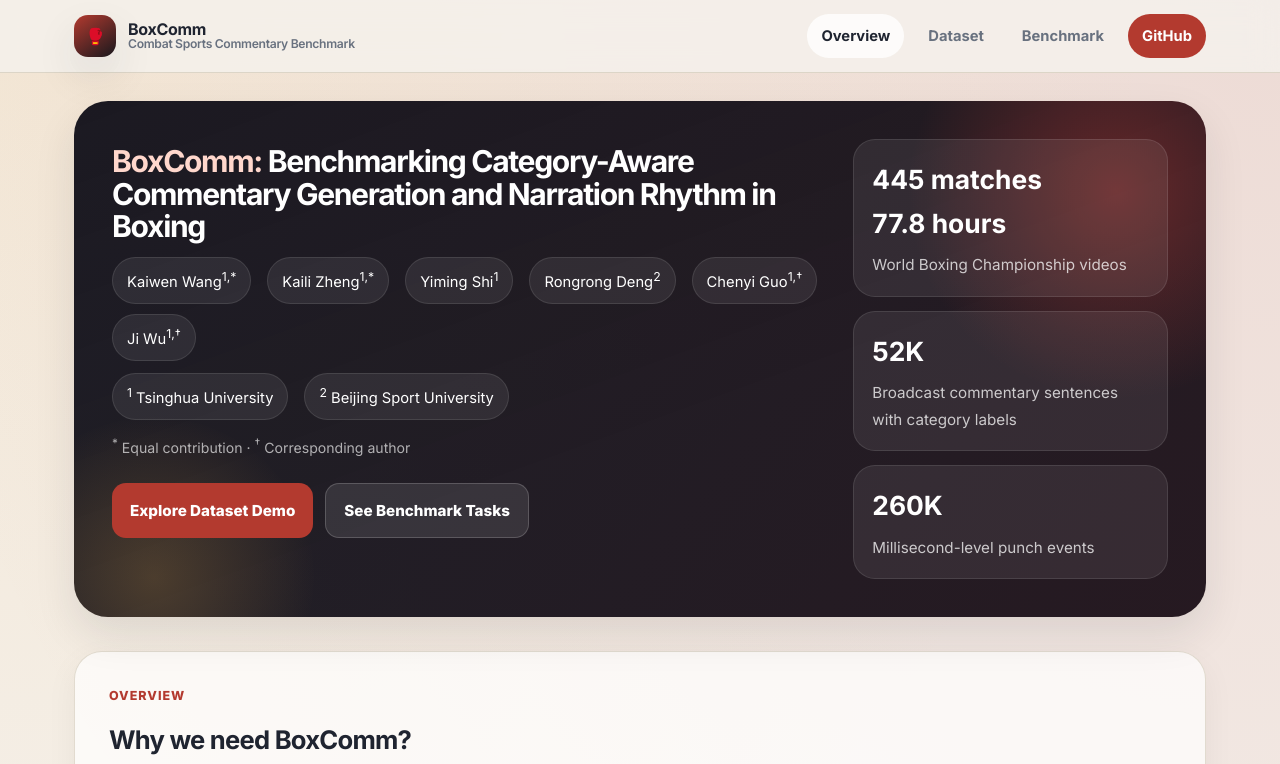
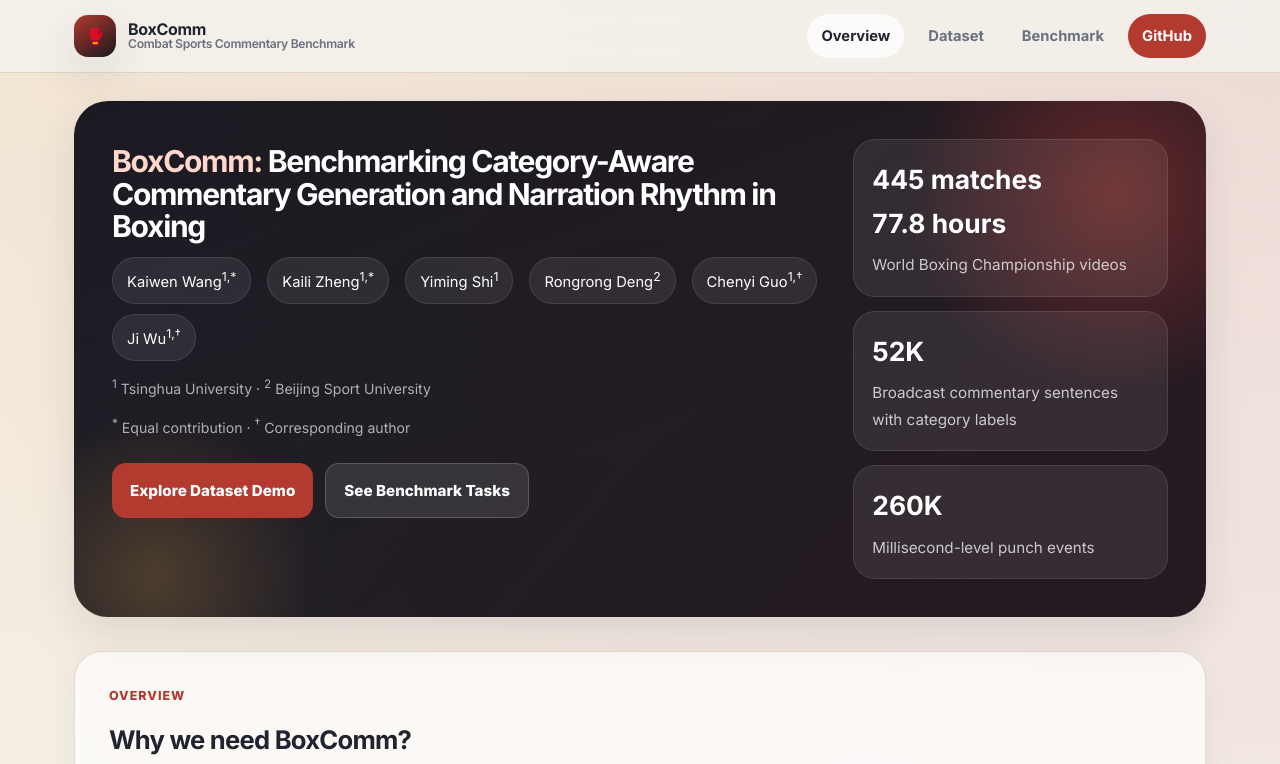
Before and after one commit to gouba2333/BoxComm, a plain HTML site: page index.html in a window 1280 px wide. Shown: the top 764 px of the page. Drawn offline with Linux system fonts and the light colour scheme.

Commit message:
fix author

```diff
--- a/index.html
+++ b/index.html
@@ -45,10 +45,7 @@
               <span class="author-pill">Chenyi Guo<sup>1,†</sup></span>
               <span class="author-pill">Ji Wu<sup>1,†</sup></span>
             </div>
-            <div class="affiliations">
-              <span class="affiliation-pill"><sup>1</sup> Tsinghua University</span>
-              <span class="affiliation-pill"><sup>2</sup> Beijing Sport University</span>
-            </div>
+            <div class="hero-meta"><sup>1</sup> Tsinghua University · <sup>2</sup> Beijing Sport University</div>
             <div class="hero-meta"><sup>*</sup> Equal contribution · <sup>†</sup> Corresponding author</div>
 
             <div class="hero-actions">
```
